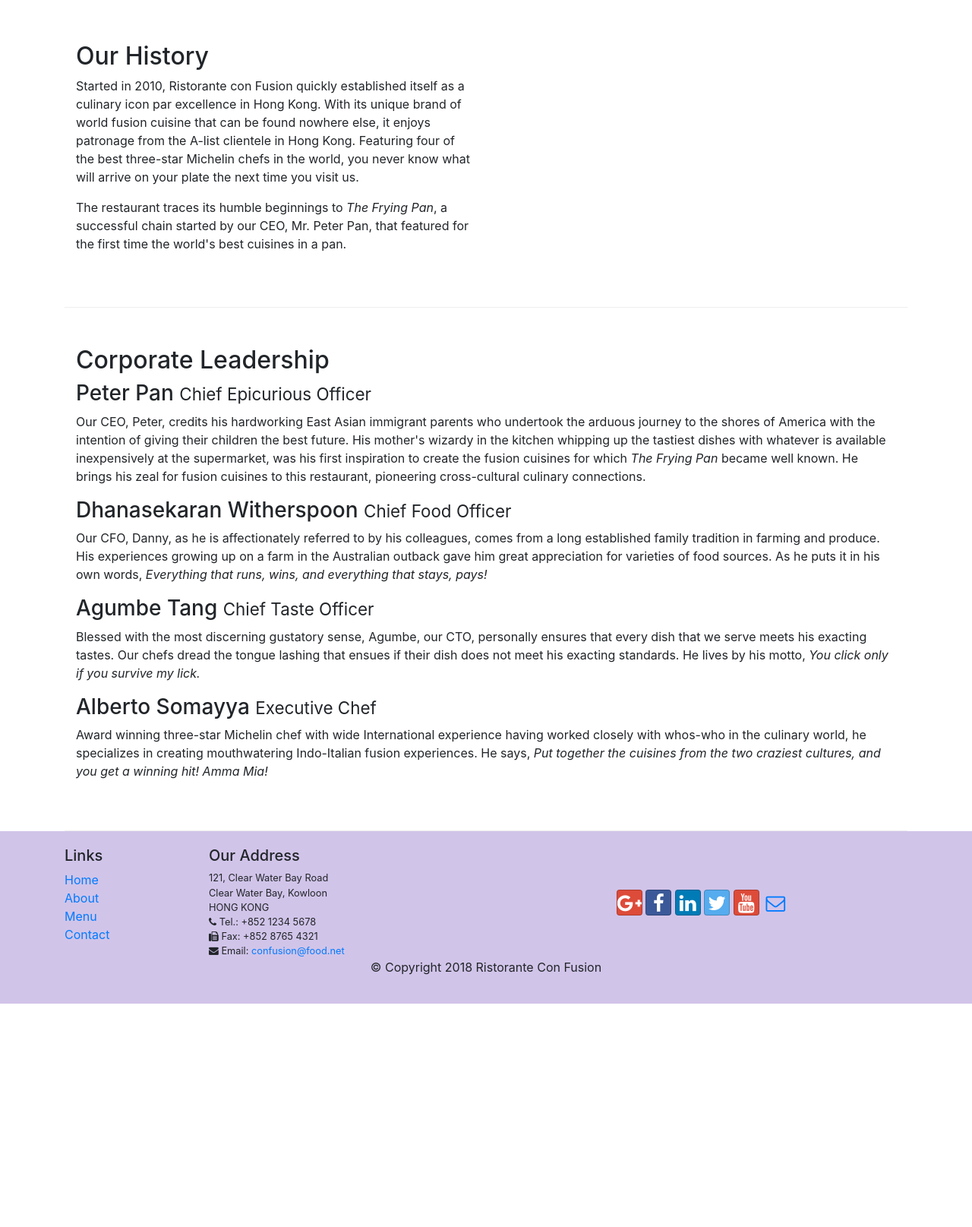
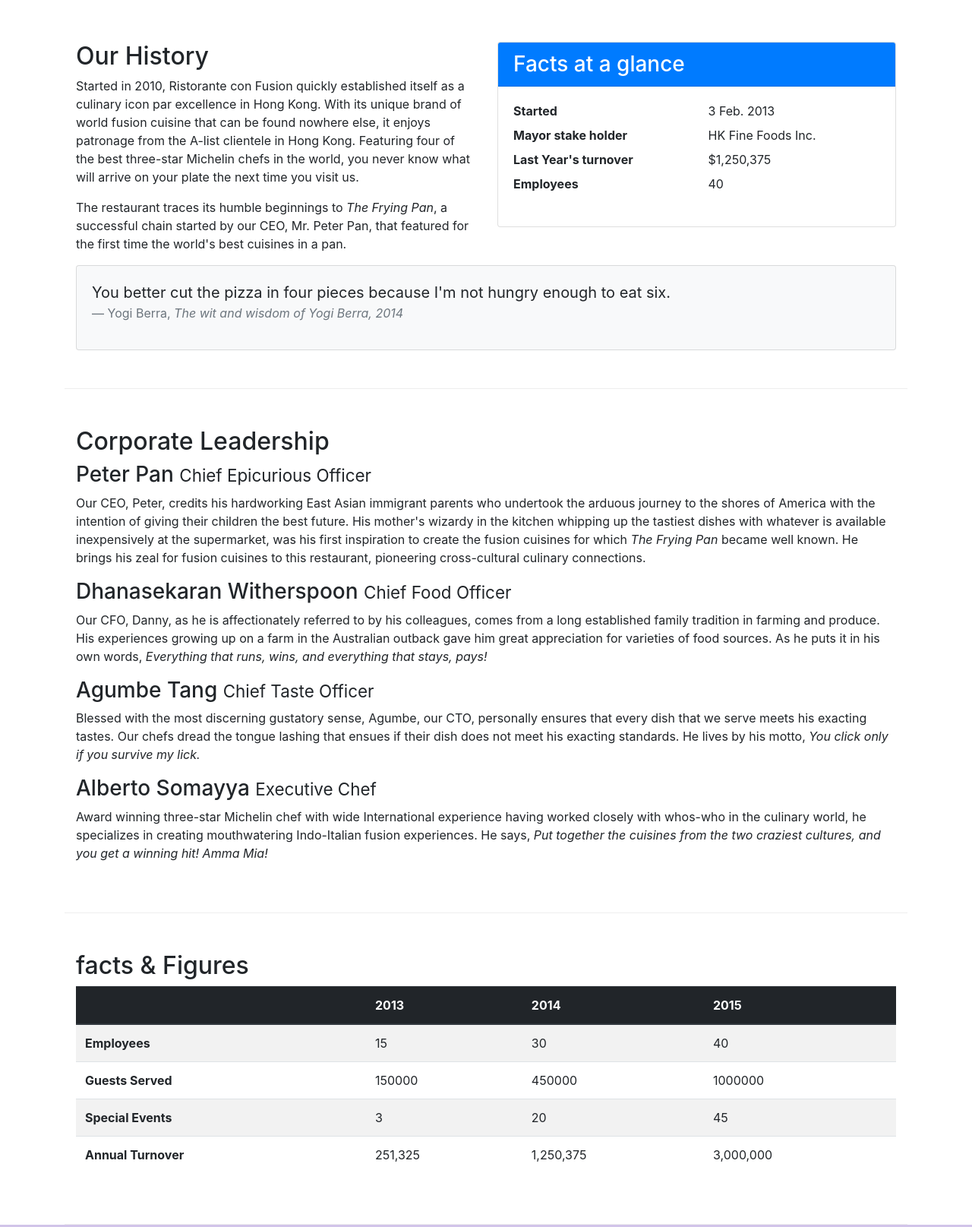
Before and after one commit to FranDorest/conFusion, a website: page aboutus.html in a window 1280 px wide. Shown: the part 460-2075 px from the top of the page at 76% size. Before the commit the page ends 1781 px from the top, so only its background shows below. Drawn offline with nearby package versions, Linux system fonts and the light colour scheme.

Commit message:
tablas y notas

```diff
--- a/aboutus.html
+++ b/aboutus.html
@@ -50,8 +50,8 @@
         </div>
     </header>
 
-    <div class="container">
-        <div>
+    <div class="container"> <!-- Cuerpo de la página -->
+        <div><!-- Breadcrumb y título de página-->
             <ol class="col-12 breadcrumb">
                 <li class="breadcrumb-item"><a href="index.html">Home</a></li>
                 <li class="breadcrumb-item active"><a href="#">About Us</a></li>
@@ -62,13 +62,36 @@
             </div>
         </div>
 
-        <div class="row-content">
-            <div class="col-6">
+        <div class="row row-content"><!-- sección "Our History"-->
+            <div class="col-12 col-sm-6">
                 <h2>Our History</h2>
                 <p>Started in 2010, Ristorante con Fusion quickly established itself as a culinary icon par excellence in Hong Kong. With its unique brand of world fusion cuisine that can be found nowhere else, it enjoys patronage from the A-list clientele in Hong Kong.  Featuring four of the best three-star Michelin chefs in the world, you never know what will arrive on your plate the next time you visit us.</p>
                 <p>The restaurant traces its humble beginnings to <em>The Frying Pan</em>, a successful chain started by our CEO, Mr. Peter Pan, that featured for the first time the world's best cuisines in a pan.</p>
             </div>
-            <div>
+            <div class="col-sm">
+                <div class="card">
+                    <h3 class="card-header bg-primary text-white">Facts at a glance</h3>
+                    <div class="card-body">
+                        <dl class="row">
+                            <dt class="col-6">Started</dt>
+                            <dd class="col-6">3 Feb. 2013</dd>
+                            <dt class="col-6">Mayor stake holder</dt>
+                            <dd class="col-6">HK Fine Foods Inc.</dd>
+                            <dt class="col-6">Last Year's turnover</dt>
+                            <dd class="col-6">$1,250,375</dd>
+                            <dt class="col-6">Employees</dt>
+                            <dd class="col-6">40</dd>
+                        </dl>
+                    </div>
+                </div>
+            </div>
+            <div class="col-12">
+                <div class="card card-body bg-light">
+                    <blockquote class="blockquote">
+                        <p class="mb-0">You better cut the pizza in four pieces because I'm not hungry enough to eat six.</p>
+                        <footer class="blockquote-footer">Yogi Berra, <cite title="source">The wit and wisdom of Yogi Berra, 2014</cite></footer>
+                    </blockquote>
+                </div>
             </div>
         </div>
 
@@ -85,6 +108,52 @@
                 <h3>Alberto Somayya <small>Executive Chef</small></h3>
                 <p  class=" d-none d-sm-block ">Award winning three-star Michelin chef with wide International experience having worked closely with whos-who in the culinary world, he specializes in creating mouthwatering Indo-Italian fusion experiences. He says, <em>Put together the cuisines from the two craziest cultures, and you get a winning hit! Amma Mia!</em></p>
             </div>
+       </div>
+       <div class="row row-content">
+           <div class="col-12 col-sm-12">
+               <h2>facts &amp; Figures</h2>
+                <div class="table-responsive">
+                    <table class="table table-striped">
+                        <thead class="thead-dark">
+                            <tr>
+                                <th>&nbsp;</th>
+                                <th>2013</th>
+                                <th>2014</th>
+                                <th>2015</th>
+                            </tr>
+                        </thead>
+                        <tbody>
+                            <tr>
+                                <th>Employees</th>
+                                <td>15</td>
+                                <td>30</td>
+                                <td>40</td>
+                            </tr>
+                            <tr>
+                                <th>Guests Served</th>
+                                <td>150000</td>
+                                <td>450000</td>
+                                <td>1000000</td>
+                            </tr>
+                            <tr>
+                                <th>Special Events</th>
+                                <td>3</td>
+                                <td>20</td>
+                                <td>45</td>
+                            </tr>
+                            <tr>
+                                <th>Annual Turnover</th>
+                                <td>251,325</td>
+                                <td>1,250,375</td>
+                                <td>3,000,000</td>
+                            </tr>
+                        </tbody>
+                    </table>
+                </div>
+            </div>
+           <div class="col-12 col-sm-3">
+
+           </div>
        </div>
 
     </div>
```
